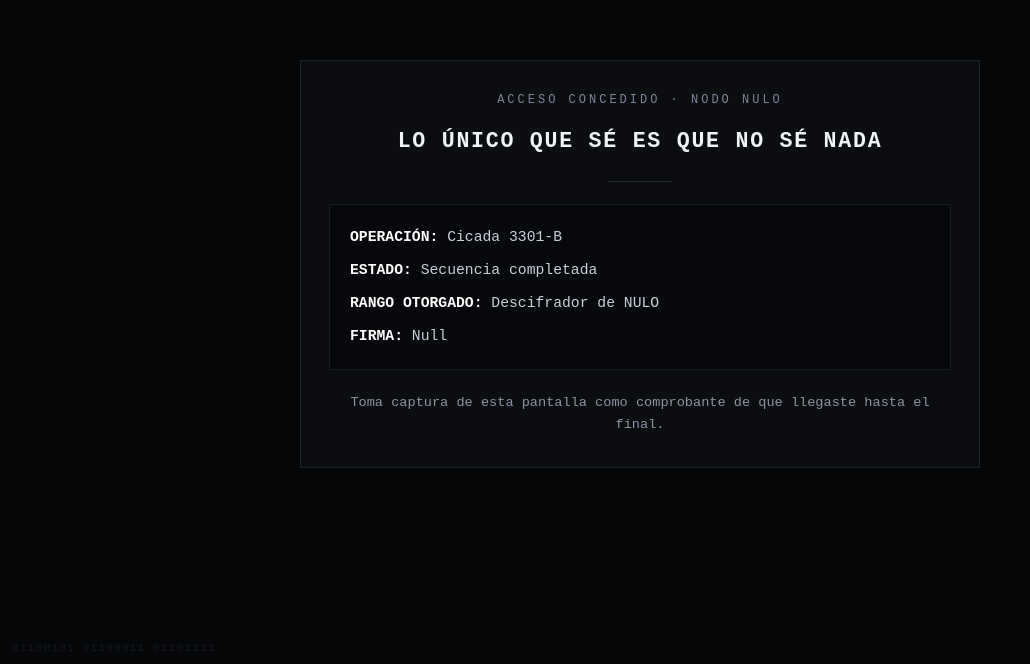
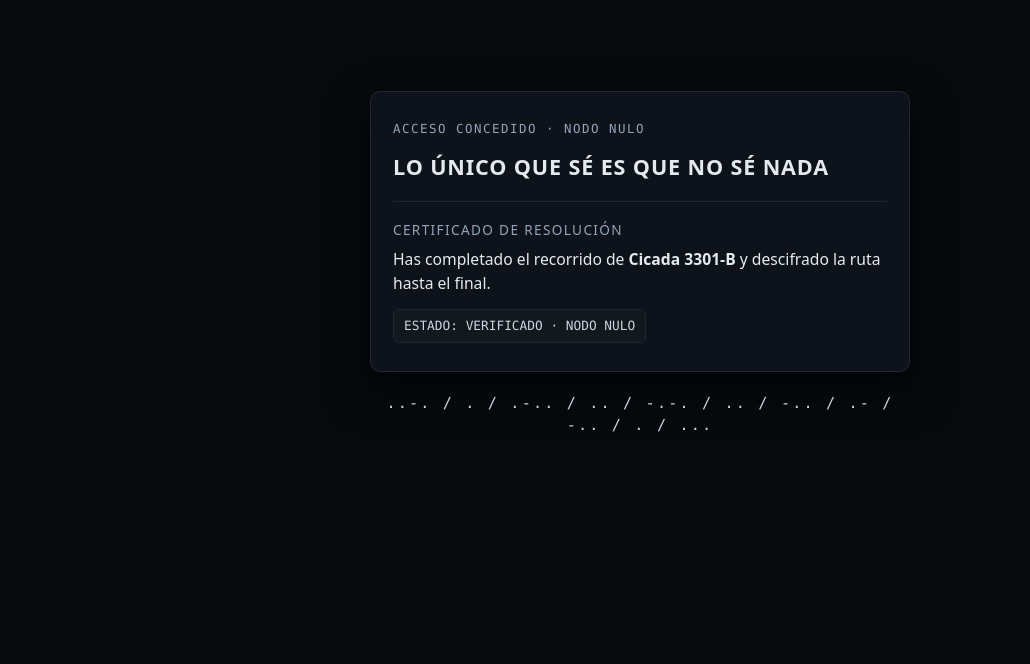
Before and after one commit to Null123-eco/cicada-3301_b, a plain HTML site: page NULO.html in a window 1280 px wide. Shown: the part 136-800 px from the top of the page, without its empty margins (0-1030 px from the left). Drawn offline with Linux system fonts and the light colour scheme.

Commit message:
NULO.html

```diff
--- a/NULO.html
+++ b/NULO.html
@@ -1,112 +1,130 @@
 <!DOCTYPE html>
 <html lang="es">
 <head>
-  <meta charset="UTF-8">
-  <meta name="viewport" content="width=device-width, initial-scale=1.0">
-  <title>NULO // Cicada 3301-B</title>
+  <meta charset="UTF-8" />
+  <meta name="viewport" content="width=device-width, initial-scale=1.0" />
+  <title>NULO · Acceso Concedido</title>
   <style>
+    :root {
+      --bg: #07090d;
+      --panel: #0e131b;
+      --borde: #1e2736;
+      --texto: #e5e9f0;
+      --sutil: #94a3b8;
+      --acento: #cbd5e1;
+    }
+
     * {
       box-sizing: border-box;
       margin: 0;
       padding: 0;
     }
+
     body {
-      background-color: #050608;
-      color: #e5e9f0;
-      font-family: 'Courier New', Courier, monospace;
       min-height: 100vh;
+      background-color: var(--bg);
+      color: var(--texto);
+      font-family: system-ui, -apple-system, BlinkMacSystemFont, "Segoe UI", Roboto, sans-serif;
       display: flex;
       align-items: center;
       justify-content: center;
-      padding: 24px;
-      position: relative;
-      overflow-x: hidden;
+      padding: 24px 16px;
+      line-height: 1.5;
     }
+
+    .contenedor {
+      width: 100%;
+      max-width: 540px;
+      display: flex;
+      flex-direction: column;
+      align-items: center;
+    }
+
     .panel {
       width: 100%;
-      max-width: 680px;
-      background: #0b0d11;
-      border: 1px solid #1d222b;
-      padding: 32px 28px;
-      text-align: center;
+      background-color: var(--panel);
+      border: 1px solid var(--borde);
+      border-radius: 10px;
+      padding: 28px 22px;
+      box-shadow: 0 18px 40px rgba(0, 0, 0, 0.55);
     }
+
     .etiqueta {
-      font-size: 0.75rem;
-      letter-spacing: 0.25em;
-      color: #7c8798;
+      font-family: ui-monospace, SFMono-Regular, Menlo, Monaco, Consolas, monospace;
+      font-size: 0.78rem;
+      letter-spacing: 0.12em;
       text-transform: uppercase;
-      margin-bottom: 18px;
+      color: var(--sutil);
+      margin-bottom: 12px;
     }
+
     .cita {
       font-size: 1.35rem;
-      line-height: 1.5;
-      letter-spacing: 0.08em;
-      color: #f0f4f8;
-      margin-bottom: 24px;
+      font-weight: 700;
+      letter-spacing: 0.04em;
+      margin-bottom: 18px;
+      color: var(--texto);
     }
+
     .divisor {
-      width: 64px;
       height: 1px;
-      background: #232934;
-      margin: 0 auto 22px;
+      background-color: var(--borde);
+      margin: 18px 0;
     }
-    .certificado {
-      text-align: left;
-      background: #07080b;
-      border: 1px solid #171b22;
-      padding: 20px;
-      margin-bottom: 22px;
-      font-size: 0.92rem;
-      line-height: 1.7;
-      color: #c8d0dc;
-    }
-    .certificado p {
+
+    .certificado-titulo {
+      font-size: 0.85rem;
+      text-transform: uppercase;
+      letter-spacing: 0.1em;
+      color: var(--sutil);
       margin-bottom: 8px;
     }
-    .certificado p:last-child {
-      margin-bottom: 0;
+
+    .certificado-texto {
+      font-size: 0.98rem;
+      color: var(--texto);
+      margin-bottom: 14px;
     }
-    .destacado {
-      color: #ffffff;
-      font-weight: bold;
+
+    .sello {
+      display: inline-block;
+      font-family: ui-monospace, SFMono-Regular, Menlo, Monaco, Consolas, monospace;
+      font-size: 0.8rem;
+      color: var(--acento);
+      border: 1px solid var(--borde);
+      padding: 6px 10px;
+      border-radius: 6px;
+      background-color: rgba(255, 255, 255, 0.02);
     }
-    .nota-cierre {
-      font-size: 0.85rem;
-      color: #8b95a5;
-      line-height: 1.6;
-    }
-    .binario-eco {
-      position: fixed;
-      left: 12px;
-      bottom: 10px;
-      font-size: 0.72rem;
-      letter-spacing: 0.08em;
-      color: #16191f;
-      user-select: all;
-      pointer-events: none;
+
+    .morse-final {
+      margin-top: 20px;
+      font-family: ui-monospace, SFMono-Regular, Menlo, Monaco, Consolas, monospace;
+      font-size: 0.95rem;
+      letter-spacing: 0.14em;
+      color: var(--acento);
+      text-align: center;
+      word-break: break-word;
+      padding: 0 8px;
     }
   </style>
 </head>
 <body>
-
-  <main class="panel">
-    <p class="etiqueta">Acceso concedido · Nodo NULO</p>
-    <h1 class="cita">LO ÚNICO QUE SÉ ES QUE NO SÉ NADA</h1>
-    <div class="divisor"></div>
-
-    <section class="certificado" aria-label="Certificado de descifrado">
-      <p><span class="destacado">OPERACIÓN:</span> Cicada 3301-B</p>
-      <p><span class="destacado">ESTADO:</span> Secuencia completada</p>
-      <p><span class="destacado">RANGO OTORGADO:</span> Descifrador de NULO</p>
-      <p><span class="destacado">FIRMA:</span> Null</p>
+  <main class="contenedor">
+    <section class="panel" aria-label="Certificado Nodo NULO">
+      <p class="etiqueta">Acceso concedido · Nodo NULO</p>
+      <h1 class="cita">LO ÚNICO QUE SÉ ES QUE NO SÉ NADA</h1>
+      <div class="divisor"></div>
+      <p class="certificado-titulo">Certificado de resolución</p>
+      <p class="certificado-texto">
+        Has completado el recorrido de <strong>Cicada 3301-B</strong> y descifrado la ruta hasta el final.
+      </p>
+      <span class="sello">ESTADO: VERIFICADO · NODO NULO</span>
     </section>
 
-    <p class="nota-cierre">
-      Toma captura de esta pantalla como comprobante de que llegaste hasta el final.
+    <p class="morse-final" aria-label="Felicidades en código Morse">
+      ..-. / . / .-.. / .. / -.-. / .. / -.. / .- / -.. / . / ...
     </p>
   </main>
-
-  <span class="binario-eco">01100101 01100011 01101111</span>
-
 </body>
 </html>
```
